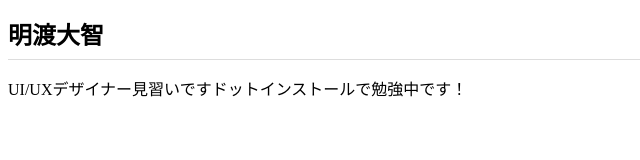
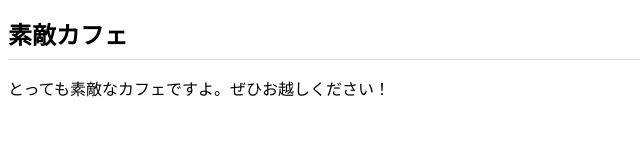
Before and after one commit to kuma-mofumofu/MyPortfolio, a plain HTML site: page index.html in a window 1280 px wide. Shown: the whole page, without its empty margins (0-640 px from the left). Drawn offline with Linux system fonts and the light colour scheme.

Commit message:
Add files via upload

```diff
--- a/index.html
+++ b/index.html
@@ -4,11 +4,11 @@
   <meta charset="UTF-8">
   <meta http-equiv="X-UA-Compatible" content="IE=edge">
   <meta name="viewport" content="width=device-width, initial-scale=1.0">
-  <title>明渡大智のポートフォリオサイト</title>
+  <title>素敵カフェ</title>
   <link rel="stylesheet" href="css/style.css">
 </head>
 <body>
-  <h1>明渡大智</h1>
-  <p>UI/UXデザイナー見習いですドットインストールで勉強中です！</p>
+  <h1>素敵カフェ</h1>
+  <p>とっても素敵なカフェですよ。ぜひお越しください！</p>
 </body>
 </html>
```
